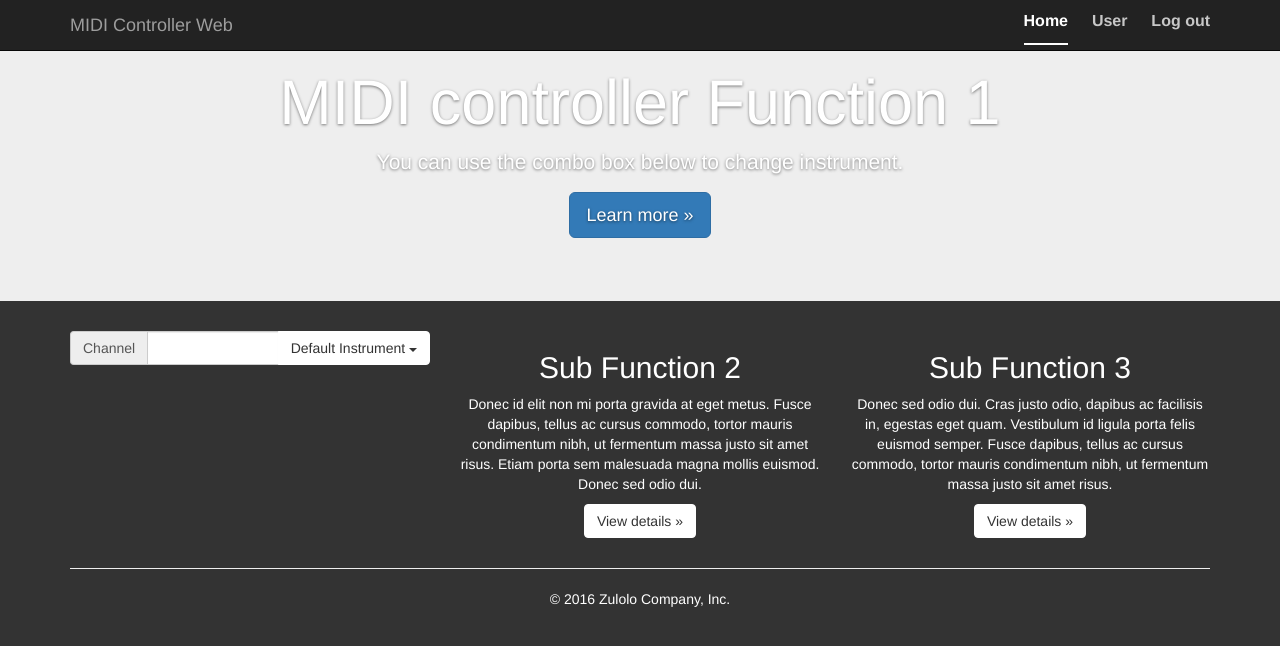
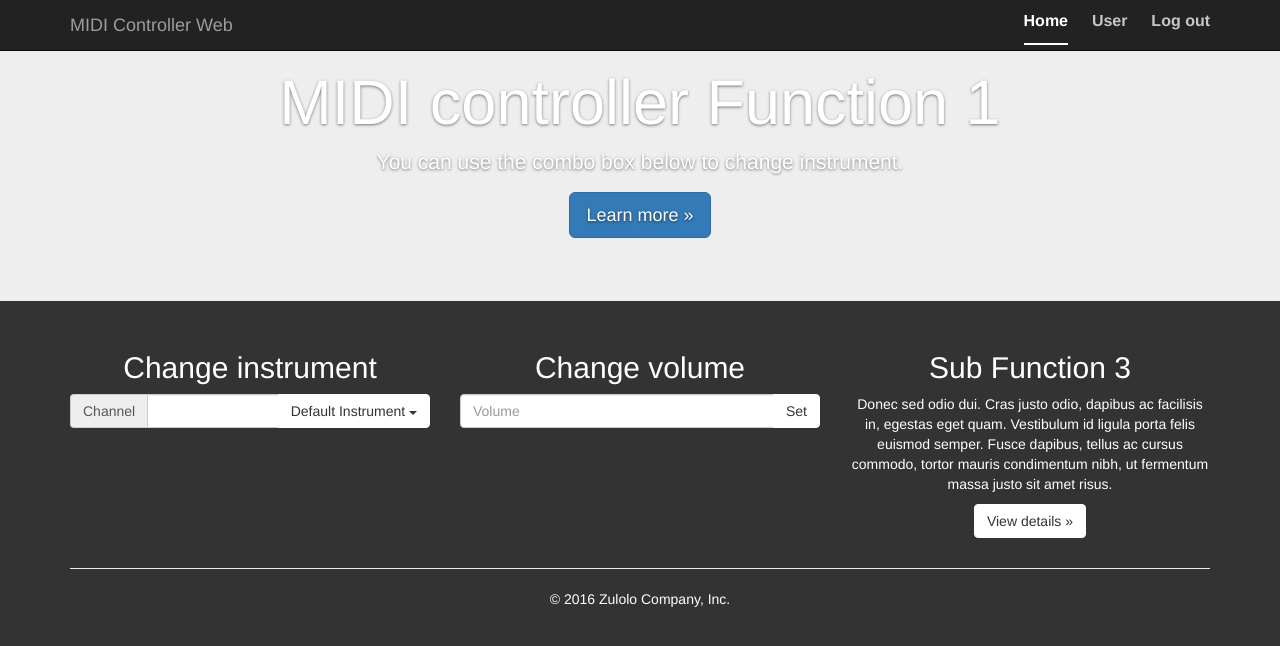
Before and after one commit to Zulolo/midi_web, a CodeIgniter app: page /database/index.php/midi_control/index in a window 1280 px wide. Shown: the top 646 px of the page. Run offline with CodeIgniter, Linux system fonts and the light colour scheme; the visitor is signed in with stand-in values (Sample User, id 1); data comes from the database, SQL or seed files in the repository; some libraries are stand-ins or nearby versions.

Commit message:
working...

```diff
--- a/application/controllers/Midi_control.php
+++ b/application/controllers/Midi_control.php
@@ -47,6 +47,15 @@ class Midi_control extends CI_Controller {
         }else{
             header($_SERVER['SERVER_PROTOCOL'] . ' 500 Internal Server Error', true, 500);
         }
+    }
 
+    public function set_volume()
+    {
+        $volume = $this->input->post('volume');
+        if ($this->midi_control_model->setVolume($volume) == TRUE){
+            header("HTTP/1.1 200 OK");
+        }else{
+            header($_SERVER['SERVER_PROTOCOL'] . ' 500 Internal Server Error', true, 500);
+        }
     }
 }
--- a/application/models/midi_control_model.php
+++ b/application/models/midi_control_model.php
@@ -1,26 +1,18 @@
 <?php
 class midi_control_model extends CI_Model {
-
-    public function __construct()
-    {
+    public function __construct(){
         $this->load->database();
     }
 
-    public function changeProgram($channel = 0, $instrument = 0)
-    {
-        if ($instrument == 0)
-        {
-            log_message('error', 'Instrument is 0.');
-            return FALSE;
-        }
+    private function writeToUnixSocket($cString){
         $unix_socket = stream_socket_client('unix:///tmp/.midi-unix', $errorno, $errorstr);
         if (!$unix_socket) {
             log_message('error', 'Connect to Unix socket error.');
             echo "$errorstr ($errorno)<br />\n";
             return FALSE;
         } else {
-            if (FALSE == fwrite($unix_socket, "channel:" + $channel + ",instrument:" + $instrument +
-                ",EMPTY_PARA_1:0,EMPTY_PARA_2:0\n")){
+            log_message('debug', $cString);
+            if (FALSE == fwrite($unix_socket, $cString)){
                 fclose($unix_socket);
                 log_message('error', 'Write to Unix socket error.');
                 echo "$errorstr ($errorno)<br />\n";
@@ -31,4 +23,17 @@ class midi_control_model extends CI_Model {
             }
         }
     }
+
+    public function changeProgram($channel = NULL, $instrument = NULL){
+        if ($channel == NULL || $instrument == NULL){
+            log_message('error', 'Instrument is 0.');
+            return FALSE;
+        }
+        return $this->writeToUnixSocket("channel:" . $channel . ",instrument:" . $instrument .
+            ",EMPTY_PARA_1:0,EMPTY_PARA_2:0\n");
+    }
+
+    public function setVolume($volume = 0){
+        return $this->writeToUnixSocket("volume:" . $volume . ",EMPTY_PARA_1:0,EMPTY_PARA_2:0,EMPTY_PARA_3:0\n");
+    }
 }
--- a/application/views/midi_control_view.php
+++ b/application/views/midi_control_view.php
@@ -60,6 +60,7 @@ defined('BASEPATH') OR exit('No direct script access allowed');
 		<!-- Example row of columns -->
 		<div class="row">
 			<div class="col-md-4">
+				<h2>Change instrument</h2>
 				<div class="input-group">
 					<span class="input-group-addon" id="basic-addon3">Channel</span>
 					<input type="number" min="1" max="128" class="form-control" aria-label="..." id="midi_channel">
@@ -221,14 +222,13 @@ defined('BASEPATH') OR exit('No direct script access allowed');
 			</div>
 			<!-- /.col-lg-6 -->
 			<div class="col-md-4">
-				<h2>Sub Function 2</h2>
-				<p>Donec id elit non mi porta gravida at eget metus. Fusce dapibus,
-					tellus ac cursus commodo, tortor mauris condimentum nibh, ut
-					fermentum massa justo sit amet risus. Etiam porta sem malesuada
-					magna mollis euismod. Donec sed odio dui.</p>
-				<p>
-					<a class="btn btn-default" href="#" role="button">View details »</a>
-				</p>
+				<h2>Change volume</h2>
+				<div class="input-group">
+					<input type="number" class="form-control" min="0" max="128" placeholder="Volume" id="midi_volume">
+					<span class="input-group-btn">
+						<button class="btn btn-default" type="button" id="midi_set_volume">Set</button>
+					</span>
+				</div>
 			</div>
 			<div class="col-md-4">
 				<h2>Sub Function 3</h2>
--- a/assets/js/midi_control.js
+++ b/assets/js/midi_control.js
@@ -2,8 +2,12 @@ $(document).ready(function(){
     $("#midi_instrument_change li a").click(function(){
     	if ($(this).text().length > 0){
     		$("#midi_instrument_show").html($(this).text() + ' <span class="caret"></span>');
-//    		alert($(this).attr("index"));
-    		$.post("Midi_control/program_change/", {channel: $("midi_channel").val(), instrument: $(this).attr("index")});
+    		$.post("Midi_control/program_change/", {channel: $("#midi_channel").val(), instrument: $(this).attr("index")});
+    	}
+    });
+    $("#midi_set_volume").click(function(){
+    	if ($("#midi_volume").val().length > 0){
+    		$.post("Midi_control/set_volume/", {volume: $("#midi_volume").val()});
     	}
     });
 });
```
